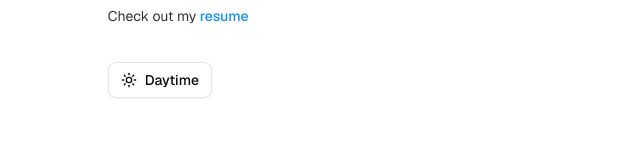
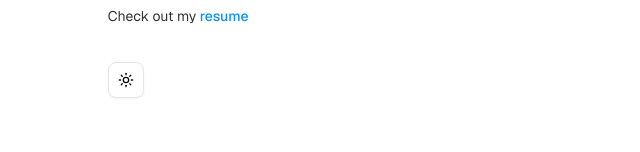
Before and after one commit to hungiie/portfolio, a Next.js app: page / in a window 1280 px wide. Shown: the part 493-645 px from the top of the page, without its empty margins (319-959 px from the left). Built offline with nearby package versions, Linux system fonts and the light colour scheme.

Commit message:
Update page.tsx

```diff
--- a/app/page.tsx
+++ b/app/page.tsx
@@ -57,7 +57,7 @@ export default function Home() {
               variant="blur"
               start="center"
               className="hover:cursor-pointer"
-              showLabel={true}
+              showLabel={false}
             />
           </div>
         </SlideUpDelay>
@@ -81,7 +81,7 @@ export default function Home() {
 
       <Particles
         className="fixed inset-0 -z-20"
-        quantity={100}
+        quantity={0}
         ease={90}
         staticity={50}
         color="#ffffff"
```
